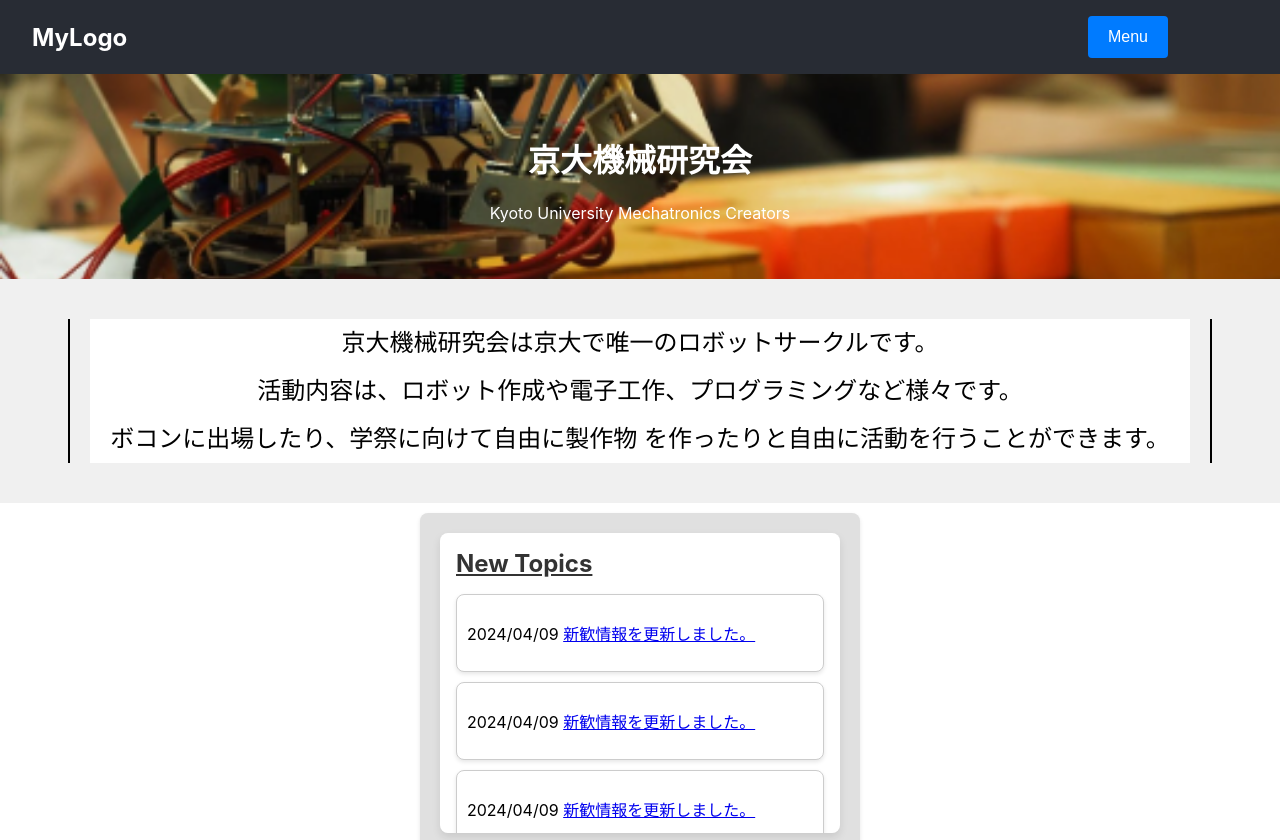
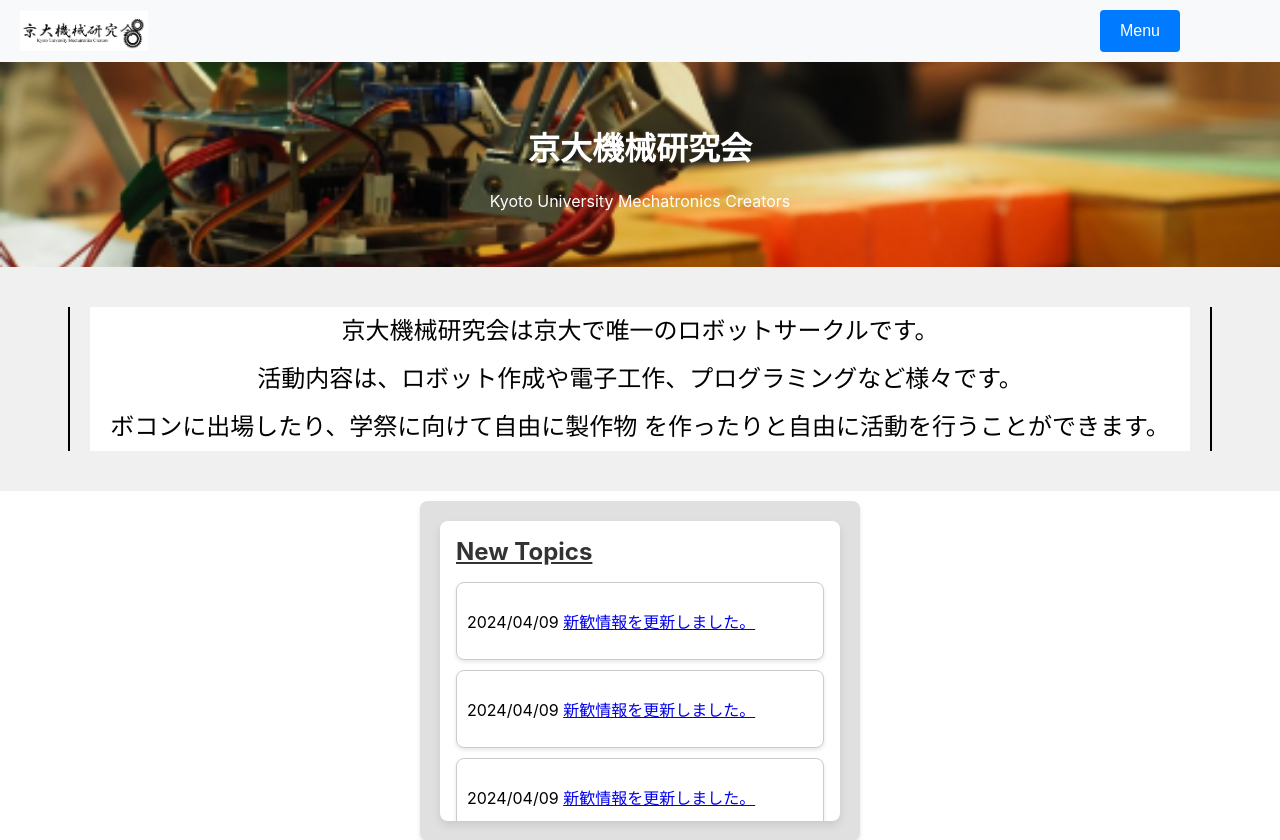
Before and after one commit to OsawaKousei/react_study, a React (Create React App) app in the folder react-app/: page / in a window 1280 px wide. Shown: the top 840 px of the page. Built offline with nearby package versions, Linux system fonts and the light colour scheme.

Commit message:
update header

```diff
--- a/react-app/src/pages/components/header.tsx
+++ b/react-app/src/pages/components/header.tsx
@@ -3,31 +3,14 @@
 
 const HeaderContainer = styled.header`
     display: flex;
-    justify-content: space-between;
     align-items: center;
-    padding: 1rem 2rem;
-    background-color: #282c34;
-    color: white;
+    padding: 10px 20px;
+    background-color: #f8f9fa;
+    box-shadow: 0 2px 4px rgba(0, 0, 0, 0.1);
 `;
 
-const Logo = styled.div`
-    font-size: 1.5rem;
-    font-weight: bold;
-`;
-
-const Nav = styled.nav`
-    display: flex;
-    gap: 1rem;
-`;
-
-const NavLink = styled.a`
-    color: white;
-    text-decoration: none;
-    font-size: 1rem;
-
-    &:hover {
-        text-decoration: underline;
-    }
+const Logo = styled.img`
+    height: 40px;
 `;
 
 const RightAlignedMenu = styled.div`
@@ -37,7 +20,7 @@
 export default function Header() {
     return (
         <HeaderContainer>
-            <Logo>MyLogo</Logo>
+            <Logo src="/kikaiken_logo.png" alt="Kikaiken Logo" />
             <RightAlignedMenu>
                 <DropdownMenu />
             </RightAlignedMenu>
```
Also changed, not shown: react-app/public/kikaiken_logo.png (added).
